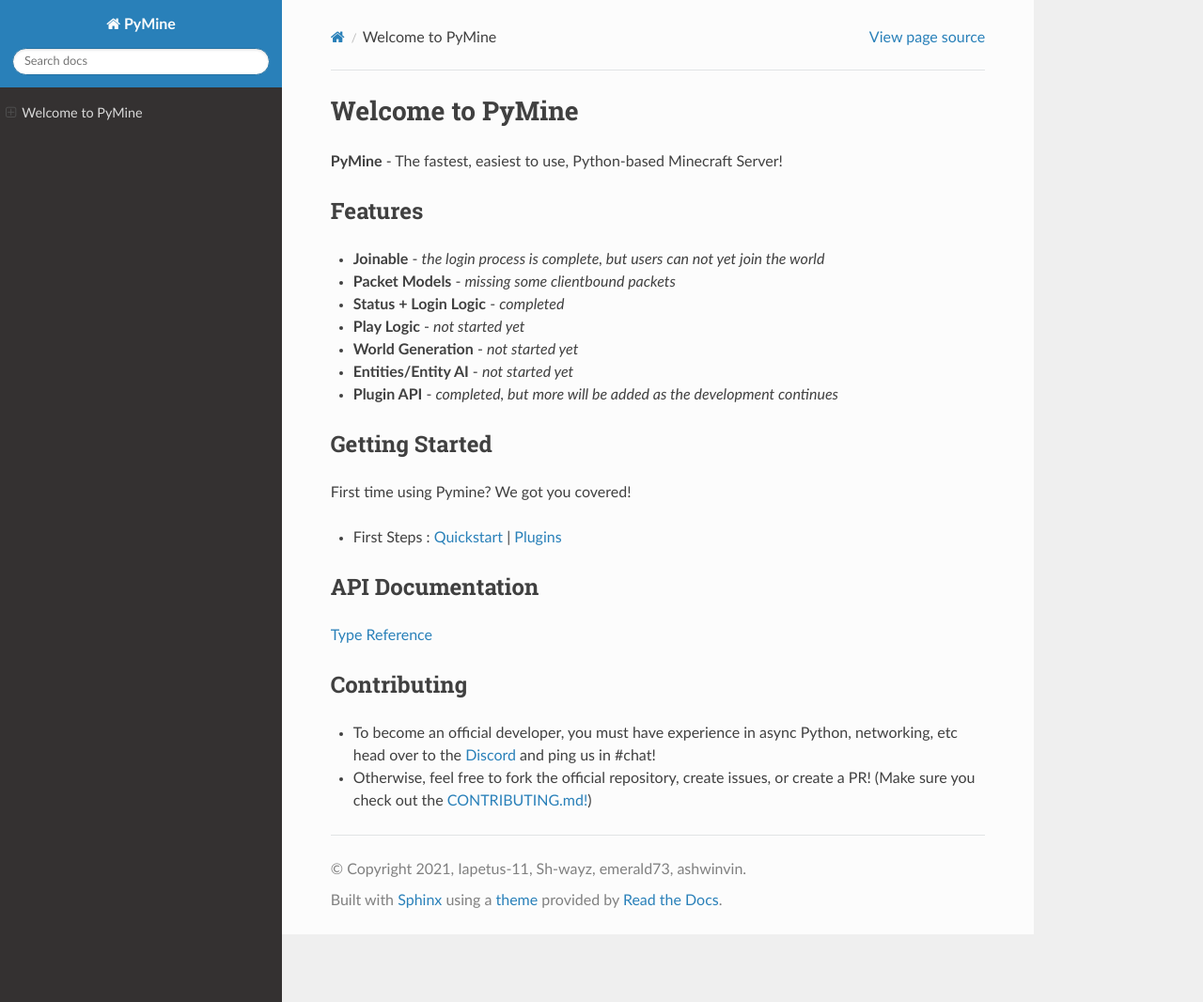
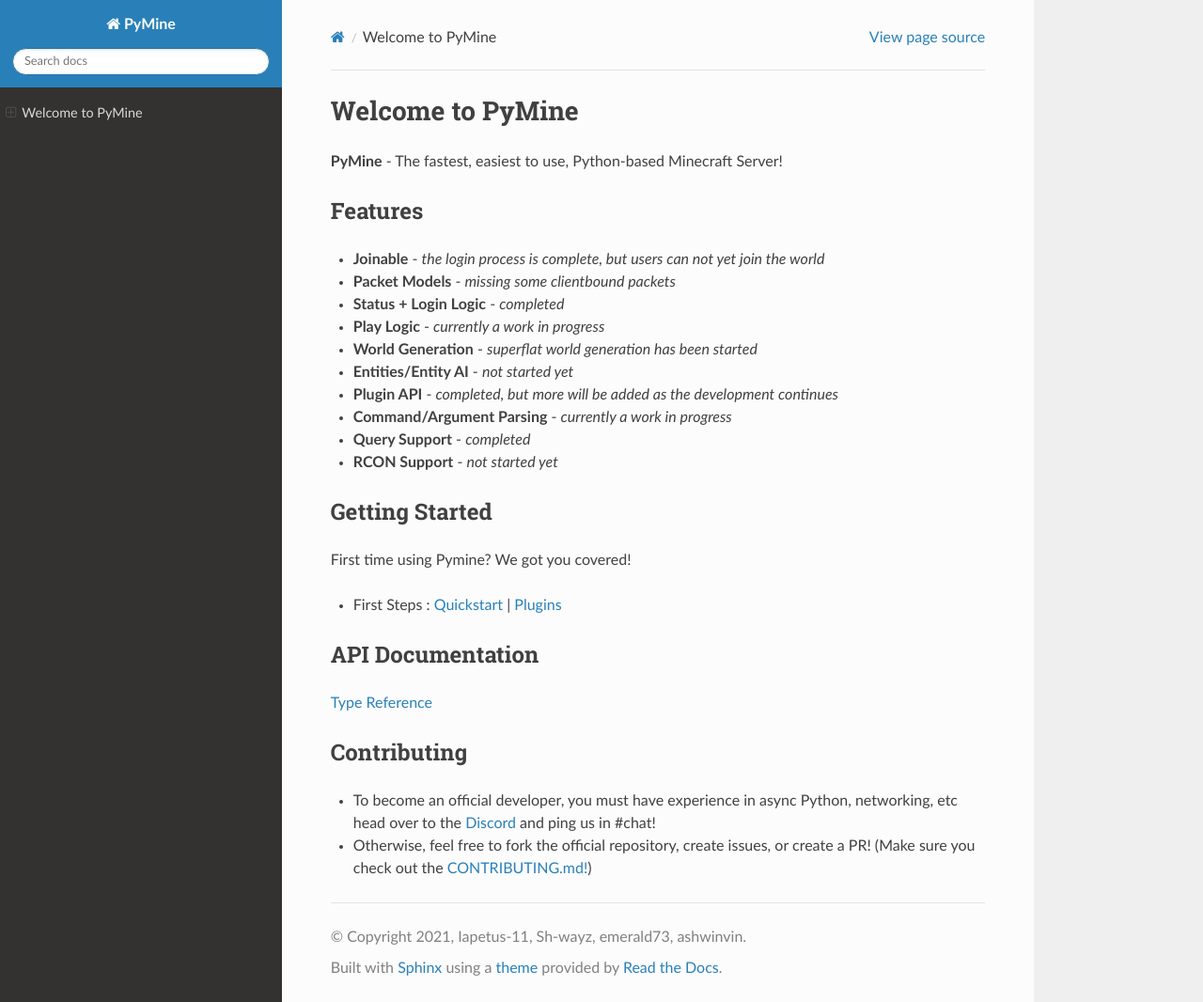
Before and after one commit to py-mine/PyMine-Server, a Sphinx documentation site: the page built from docs/index.rst, in a window 1280 px wide and 1066 px high. Shown: the whole window at 94% size. Built offline with Sphinx 7.4.7 and the Read the Docs theme 2.0.0, drawn with Linux system fonts in a browser that asks for light colours.

Commit message:
update feature list

```diff
--- a/docs/index.rst
+++ b/docs/index.rst
@@ -13,10 +13,13 @@ Features
 - **Joinable** - *the login process is complete, but users can not yet join the world*
 - **Packet Models** - *missing some clientbound packets*
 - **Status + Login Logic** - *completed*
-- **Play Logic** - *not started yet*
-- **World Generation** - *not started yet*
+- **Play Logic** - *currently a work in progress*
+- **World Generation** - *superflat world generation has been started*
 - **Entities/Entity AI** - *not started yet*
 - **Plugin API** - *completed, but more will be added as the development continues*
+- **Command/Argument Parsing** - *currently a work in progress*
+- **Query Support** - *completed*
+- **RCON Support** - *not started yet*
 
 Getting Started
 ---------------
```
